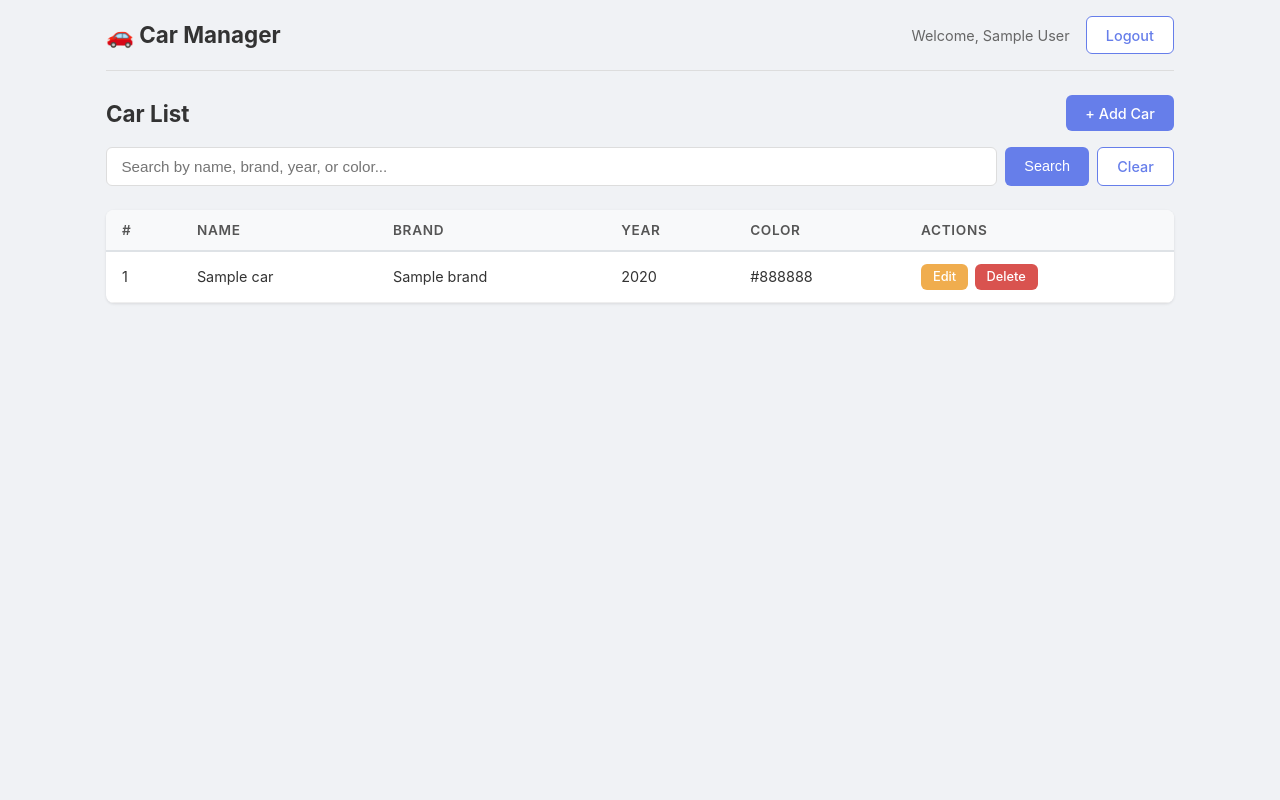
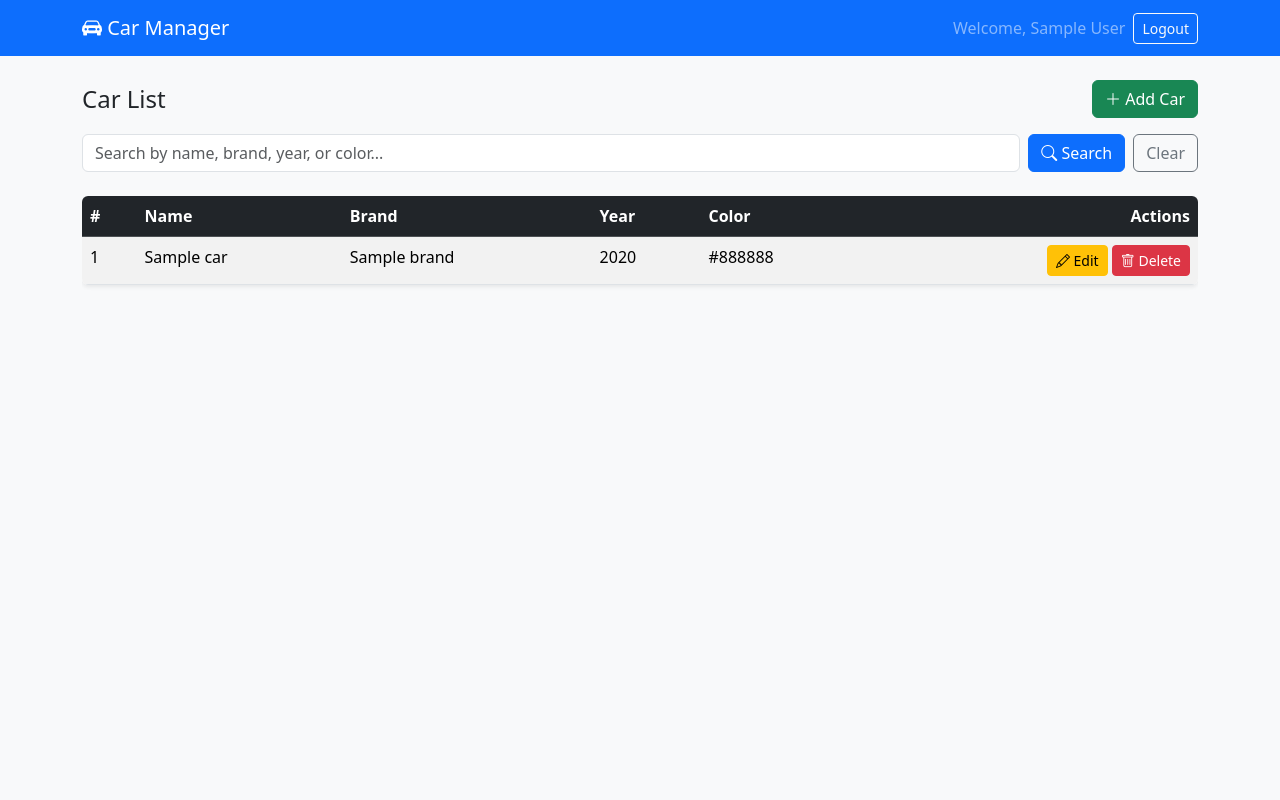
Before and after one commit to tranduy216/ai-power-test, a Spring app: page /cars/list in a window 1280 px wide. Run offline with Thymeleaf, Linux system fonts and the light colour scheme; the template is opened without the code that fills it: most values are stand-ins (such as "Sample title", 1, 10 or a date in 2020); data that the repository does not hold is empty; some libraries are stand-ins or nearby versions.

Commit message:
Switch UI to Bootstrap 5.3 WebJars with responsive multi-device support
Co-authored-by: tranduy216 <52338709+tranduy216@users.noreply.github.com>

```diff
--- a/build.gradle.kts
+++ b/build.gradle.kts
@@ -23,6 +23,8 @@ dependencies {
     implementation("org.springframework.boot:spring-boot-starter-thymeleaf")
     implementation("com.fasterxml.jackson.module:jackson-module-kotlin")
     implementation("org.jetbrains.kotlin:kotlin-reflect")
+    implementation("org.webjars:bootstrap:5.3.3")
+    implementation("org.webjars.npm:bootstrap-icons:1.11.3")
     testImplementation("org.springframework.boot:spring-boot-starter-test")
 }
 
--- a/src/main/kotlin/com/carmanager/config/AuthInterceptor.kt
+++ b/src/main/kotlin/com/carmanager/config/AuthInterceptor.kt
@@ -11,7 +11,7 @@ class AuthInterceptor : HandlerInterceptor {
     override fun preHandle(request: HttpServletRequest, response: HttpServletResponse, handler: Any): Boolean {
         val path = request.requestURI
         // Allow access to login page and static resources
-        if (path == "/login" || path.startsWith("/css/") || path.startsWith("/js/")) {
+        if (path == "/login" || path.startsWith("/css/") || path.startsWith("/js/") || path.startsWith("/webjars/")) {
             return true
         }
         val session = request.getSession(false)
--- a/src/main/resources/static/css/style.css
+++ /dev/null
@@ -1,308 +0,0 @@
-* {
-    margin: 0;
-    padding: 0;
-    box-sizing: border-box;
-}
-
-body {
-    font-family: -apple-system, BlinkMacSystemFont, 'Segoe UI', Roboto, sans-serif;
-    background: #f0f2f5;
-    color: #333;
-    min-height: 100vh;
-}
-
-/* Login Page */
-.login-container {
-    display: flex;
-    justify-content: center;
-    align-items: center;
-    min-height: 100vh;
-    background: linear-gradient(135deg, #667eea 0%, #764ba2 100%);
-}
-
-.login-card {
-    background: white;
-    padding: 2.5rem;
-    border-radius: 12px;
-    box-shadow: 0 20px 60px rgba(0, 0, 0, 0.3);
-    width: 100%;
-    max-width: 400px;
-}
-
-.login-card h1 {
-    text-align: center;
-    font-size: 1.8rem;
-    margin-bottom: 0.25rem;
-    color: #333;
-}
-
-.login-card h2 {
-    text-align: center;
-    font-size: 1.1rem;
-    color: #888;
-    margin-bottom: 1.5rem;
-    font-weight: 400;
-}
-
-/* Layout */
-.container {
-    max-width: 1100px;
-    margin: 0 auto;
-    padding: 0 1rem;
-}
-
-.navbar {
-    display: flex;
-    justify-content: space-between;
-    align-items: center;
-    padding: 1rem 0;
-    border-bottom: 1px solid #ddd;
-    margin-bottom: 1.5rem;
-}
-
-.nav-brand {
-    font-size: 1.4rem;
-    font-weight: 700;
-    color: #333;
-}
-
-.nav-right {
-    display: flex;
-    align-items: center;
-    gap: 1rem;
-}
-
-.welcome-text {
-    color: #666;
-    font-size: 0.9rem;
-}
-
-.content {
-    padding-bottom: 2rem;
-}
-
-.header-row {
-    display: flex;
-    justify-content: space-between;
-    align-items: center;
-    margin-bottom: 1rem;
-}
-
-.header-row h2 {
-    font-size: 1.4rem;
-    color: #333;
-}
-
-/* Forms */
-.form-group {
-    margin-bottom: 1rem;
-}
-
-.form-group label {
-    display: block;
-    margin-bottom: 0.4rem;
-    font-weight: 500;
-    color: #555;
-    font-size: 0.9rem;
-}
-
-.form-group input {
-    width: 100%;
-    padding: 0.7rem 0.9rem;
-    border: 1px solid #ddd;
-    border-radius: 6px;
-    font-size: 0.95rem;
-    transition: border-color 0.2s;
-}
-
-.form-group input:focus {
-    outline: none;
-    border-color: #667eea;
-    box-shadow: 0 0 0 3px rgba(102, 126, 234, 0.15);
-}
-
-.form-card {
-    background: white;
-    padding: 2rem;
-    border-radius: 8px;
-    box-shadow: 0 1px 3px rgba(0, 0, 0, 0.1);
-    max-width: 500px;
-}
-
-.form-actions {
-    display: flex;
-    gap: 0.75rem;
-    margin-top: 1.5rem;
-}
-
-/* Search */
-.search-form {
-    display: flex;
-    gap: 0.5rem;
-    margin-bottom: 1.5rem;
-}
-
-.search-form input {
-    flex: 1;
-    padding: 0.6rem 0.9rem;
-    border: 1px solid #ddd;
-    border-radius: 6px;
-    font-size: 0.95rem;
-}
-
-.search-form input:focus {
-    outline: none;
-    border-color: #667eea;
-    box-shadow: 0 0 0 3px rgba(102, 126, 234, 0.15);
-}
-
-/* Buttons */
-.btn {
-    display: inline-block;
-    padding: 0.6rem 1.2rem;
-    border: none;
-    border-radius: 6px;
-    font-size: 0.9rem;
-    font-weight: 500;
-    cursor: pointer;
-    text-decoration: none;
-    text-align: center;
-    transition: all 0.2s;
-}
-
-.btn-primary {
-    background: #667eea;
-    color: white;
-}
-
-.btn-primary:hover {
-    background: #5a6fd6;
-}
-
-.btn-outline {
-    background: white;
-    color: #667eea;
-    border: 1px solid #667eea;
-}
-
-.btn-outline:hover {
-    background: #f0f2ff;
-}
-
-.btn-full {
-    width: 100%;
-    padding: 0.8rem;
-    font-size: 1rem;
-    margin-top: 0.5rem;
-}
-
-.btn-small {
-    padding: 0.35rem 0.75rem;
-    font-size: 0.8rem;
-}
-
-.btn-edit {
-    background: #f0ad4e;
-    color: white;
-}
-
-.btn-edit:hover {
-    background: #ec971f;
-}
-
-.btn-delete {
-    background: #d9534f;
-    color: white;
-}
-
-.btn-delete:hover {
-    background: #c9302c;
-}
-
-/* Table */
-.data-table {
-    width: 100%;
-    border-collapse: collapse;
-    background: white;
-    border-radius: 8px;
-    overflow: hidden;
-    box-shadow: 0 1px 3px rgba(0, 0, 0, 0.1);
-}
-
-.data-table th {
-    background: #f8f9fa;
-    padding: 0.75rem 1rem;
-    text-align: left;
-    font-weight: 600;
-    color: #555;
-    font-size: 0.85rem;
-    text-transform: uppercase;
-    letter-spacing: 0.05em;
-    border-bottom: 2px solid #dee2e6;
-}
-
-.data-table td {
-    padding: 0.75rem 1rem;
-    border-bottom: 1px solid #eee;
-    font-size: 0.9rem;
-}
-
-.data-table tbody tr:hover {
-    background: #f8f9ff;
-}
-
-.data-table .actions {
-    display: flex;
-    gap: 0.4rem;
-}
-
-/* Alerts */
-.alert {
-    padding: 0.75rem 1rem;
-    border-radius: 6px;
-    margin-bottom: 1rem;
-    font-size: 0.9rem;
-}
-
-.alert-error {
-    background: #fde8e8;
-    color: #c53030;
-    border: 1px solid #fed7d7;
-}
-
-/* Empty state */
-.empty-state {
-    text-align: center;
-    padding: 3rem;
-    background: white;
-    border-radius: 8px;
-    box-shadow: 0 1px 3px rgba(0, 0, 0, 0.1);
-    color: #888;
-}
-
-/* Responsive */
-@media (max-width: 768px) {
-    .navbar {
-        flex-direction: column;
-        gap: 0.75rem;
-    }
-
-    .header-row {
-        flex-direction: column;
-        gap: 0.75rem;
-        align-items: flex-start;
-    }
-
-    .search-form {
-        flex-direction: column;
-    }
-
-    .data-table {
-        font-size: 0.85rem;
-    }
-
-    .data-table th,
-    .data-table td {
-        padding: 0.5rem;
-    }
-}
--- a/src/main/resources/templates/cars/list.html
+++ b/src/main/resources/templates/cars/list.html
@@ -4,43 +4,61 @@
     <meta charset="UTF-8"/>
     <meta name="viewport" content="width=device-width, initial-scale=1.0"/>
     <title>Car Management</title>
-    <link rel="stylesheet" th:href="@{/css/style.css}"/>
+    <link href="/webjars/bootstrap/5.3.3/css/bootstrap.min.css" rel="stylesheet"/>
+    <link href="/webjars/bootstrap-icons/1.11.3/font/bootstrap-icons.min.css" rel="stylesheet"/>
 </head>
-<body>
+<body class="bg-light">
+<nav class="navbar navbar-expand-lg navbar-dark bg-primary mb-4">
     <div class="container">
-    <nav class="navbar">
-        <div class="nav-brand">🚗 Car Manager</div>
-        <div class="nav-right">
-            <span class="welcome-text">Welcome, <span th:text="${fullName}">User</span></span>
-            <a th:href="@{/logout}" class="btn btn-outline">Logout</a>
+        <a class="navbar-brand" href="/cars"><i class="bi bi-car-front-fill"></i> Car Manager</a>
+        <button class="navbar-toggler" type="button" data-bs-toggle="collapse" data-bs-target="#navContent">
+            <span class="navbar-toggler-icon"></span>
+        </button>
+        <div class="collapse navbar-collapse" id="navContent">
+            <ul class="navbar-nav ms-auto align-items-lg-center gap-2">
+                <li class="nav-item">
+                    <span class="navbar-text text-white-50">Welcome, <span th:text="${fullName}">User</span></span>
+                </li>
+                <li class="nav-item">
+                    <a th:href="@{/logout}" class="btn btn-outline-light btn-sm">Logout</a>
+                </li>
+            </ul>
+        </div>
     </div>
 </nav>
 
-    <div class="content">
-        <div class="header-row">
-            <h2>Car List</h2>
-            <a th:href="@{/cars/add}" class="btn btn-primary">+ Add Car</a>
+<div class="container">
+    <div class="d-flex flex-column flex-sm-row justify-content-between align-items-sm-center mb-3 gap-2">
+        <h4 class="mb-0">Car List</h4>
+        <a th:href="@{/cars/add}" class="btn btn-success"><i class="bi bi-plus-lg"></i> Add Car</a>
     </div>
 
-        <form method="get" th:action="@{/cars}" class="search-form">
-            <input type="text" name="search" th:value="${search}" placeholder="Search by name, brand, year, or color..."/>
-            <button type="submit" class="btn btn-primary">Search</button>
-            <a th:href="@{/cars}" class="btn btn-outline">Clear</a>
+    <form method="get" th:action="@{/cars}" class="row g-2 mb-4">
+        <div class="col">
+            <input type="text" class="form-control" name="search" th:value="${search}" placeholder="Search by name, brand, year, or color..."/>
+        </div>
+        <div class="col-auto d-flex gap-2">
+            <button type="submit" class="btn btn-primary"><i class="bi bi-search"></i> Search</button>
+            <a th:href="@{/cars}" class="btn btn-outline-secondary">Clear</a>
+        </div>
     </form>
 
-        <div th:if="${#lists.isEmpty(cars)}" class="empty-state">
-            <p>No cars found.</p>
+    <div th:if="${#lists.isEmpty(cars)}" class="text-center py-5 bg-white rounded shadow-sm">
+        <i class="bi bi-inbox display-4 text-muted"></i>
+        <p class="text-muted mt-2">No cars found.</p>
     </div>
 
-        <table th:unless="${#lists.isEmpty(cars)}" class="data-table">
-            <thead>
+    <!-- Desktop table view -->
+    <div th:unless="${#lists.isEmpty(cars)}" class="table-responsive d-none d-md-block">
+        <table class="table table-striped table-hover bg-white shadow-sm rounded overflow-hidden">
+            <thead class="table-dark">
             <tr>
                 <th>#</th>
                 <th>Name</th>
                 <th>Brand</th>
                 <th>Year</th>
                 <th>Color</th>
-                <th>Actions</th>
+                <th class="text-end">Actions</th>
             </tr>
             </thead>
             <tbody>
@@ -50,15 +68,34 @@
                 <td th:text="${car.brand}"></td>
                 <td th:text="${car.year}"></td>
                 <td th:text="${car.color}"></td>
-                <td class="actions">
-                    <a th:href="@{/cars/edit/{id}(id=${car.id})}" class="btn btn-small btn-edit">Edit</a>
-                    <a th:href="@{/cars/delete/{id}(id=${car.id})}" class="btn btn-small btn-delete"
-                       onclick="return confirm('Are you sure you want to delete this car?')">Delete</a>
+                <td class="text-end">
+                    <a th:href="@{/cars/edit/{id}(id=${car.id})}" class="btn btn-warning btn-sm"><i class="bi bi-pencil"></i> Edit</a>
+                    <a th:href="@{/cars/delete/{id}(id=${car.id})}" class="btn btn-danger btn-sm"
+                       onclick="return confirm('Are you sure you want to delete this car?')"><i class="bi bi-trash"></i> Delete</a>
                 </td>
             </tr>
             </tbody>
         </table>
     </div>
+
+    <!-- Mobile card view -->
+    <div th:unless="${#lists.isEmpty(cars)}" class="d-md-none">
+        <div th:each="car : ${cars}" class="card mb-3 shadow-sm">
+            <div class="card-body">
+                <h5 class="card-title" th:text="${car.name}"></h5>
+                <p class="card-text mb-1"><strong>Brand:</strong> <span th:text="${car.brand}"></span></p>
+                <p class="card-text mb-1"><strong>Year:</strong> <span th:text="${car.year}"></span></p>
+                <p class="card-text mb-3"><strong>Color:</strong> <span th:text="${car.color}"></span></p>
+                <div class="d-flex gap-2">
+                    <a th:href="@{/cars/edit/{id}(id=${car.id})}" class="btn btn-warning btn-sm"><i class="bi bi-pencil"></i> Edit</a>
+                    <a th:href="@{/cars/delete/{id}(id=${car.id})}" class="btn btn-danger btn-sm"
+                       onclick="return confirm('Are you sure you want to delete this car?')"><i class="bi bi-trash"></i> Delete</a>
                 </div>
+            </div>
+        </div>
+    </div>
+</div>
+
+<script src="/webjars/bootstrap/5.3.3/js/bootstrap.bundle.min.js"></script>
 </body>
 </html>
```
Also changed, not shown: src/main/resources/templates/cars/form.html (+32 -25 lines), src/main/resources/templates/login.html (+19 -14 lines). Lines whose indentation alone changed are shown as unchanged.
